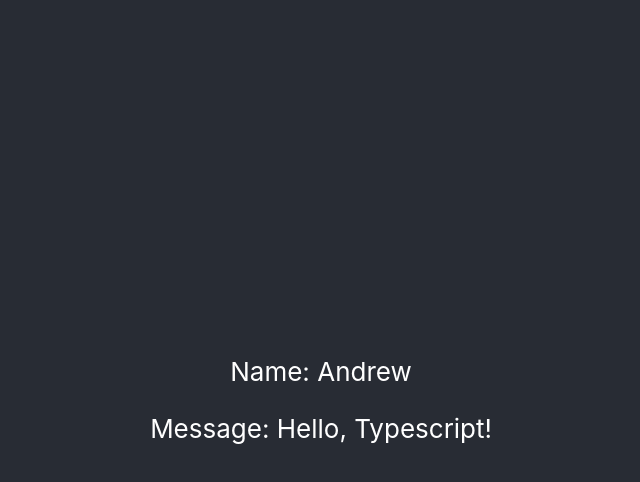
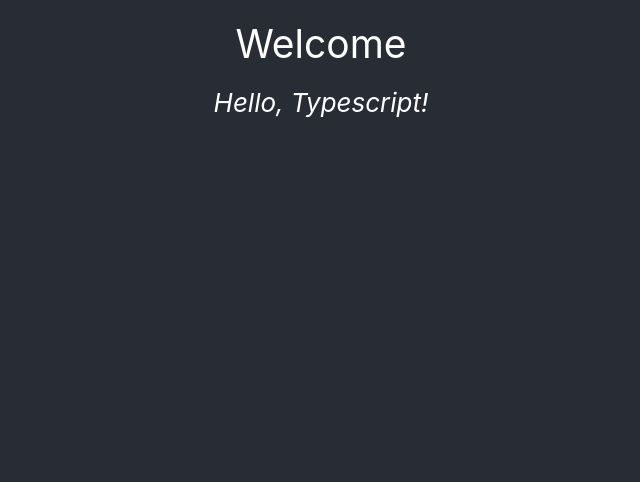
Before and after one commit to andrew-brainerd/react-ts, a React (Create React App) app: page / in a window 1280 px wide. Shown: the top 482 px of the page, without its empty margins (319-959 px from the left). Built offline with nearby package versions, Linux system fonts and the light colour scheme.

Commit message:
Add styled-components

```diff
--- a/src/App.css
+++ /dev/null
@@ -1,11 +0,0 @@
-.App {
-  text-align: center;
-  background-color: #282c34;
-  min-height: 100vh;
-  display: flex;
-  flex-direction: column;
-  align-items: center;
-  justify-content: center;
-  font-size: calc(10px + 2vmin);
-  color: white;
-}
--- a/src/App.tsx
+++ b/src/App.tsx
@@ -1,15 +1,25 @@
 import React from 'react';
+import styled from 'styled-components';
 import Message from './Message';
-import './App.css';
+
+const AppContainer = styled.div`
+  align-items: center;
+  color: white;
+  display: flex;
+  flex-direction: column;
+  font-size: calc(10px + 2vmin);
+  min-height: 100vh;
+  text-align: center;
+`;
 
 const App = () => {
   return (
-    <div className="App">
+    <AppContainer>
       <Message
-        name={'Andrew'}
+        title={'Welcome'}
         text={'Hello, Typescript!'}
       />
-    </div>
+    </AppContainer>
   );
 }
 
--- a/src/Message.tsx
+++ b/src/Message.tsx
@@ -1,16 +1,26 @@
 import React from 'react';
+import styled from 'styled-components';
 
 interface UserMessage {
-  name: string,
+  title: string,
   text: string
 }
 
-const Message = ({ name, text }: UserMessage): any => {
+const Title = styled.div`
+  font-size: 1.5em;
+  margin: 20px auto;
+`;
+
+const Text = styled.div`
+  font-style: italic;
+`;
+
+const Message = ({ title, text }: UserMessage): any => {
   return (
-    <div>
-      <p>Name: {name}</p>
-      <p>Message: {text}</p>
-    </div>
+    <>
+      <Title>{title}</Title>
+      <Text>{text}</Text>
+    </>
   );
 }
 
--- a/src/index.css
+++ b/src/index.css
@@ -1,8 +1,9 @@
 body {
-  margin: 0;
+  background-color: #282c34;
   font-family: -apple-system, BlinkMacSystemFont, 'Segoe UI', 'Roboto', 'Oxygen',
     'Ubuntu', 'Cantarell', 'Fira Sans', 'Droid Sans', 'Helvetica Neue',
     sans-serif;
+  margin: 0;
   -webkit-font-smoothing: antialiased;
   -moz-osx-font-smoothing: grayscale;
 }
```
Also changed, not shown: package.json (+8 -0 lines), .babelrc (added), 1 other file (tests, documents, lock files or other folders).
